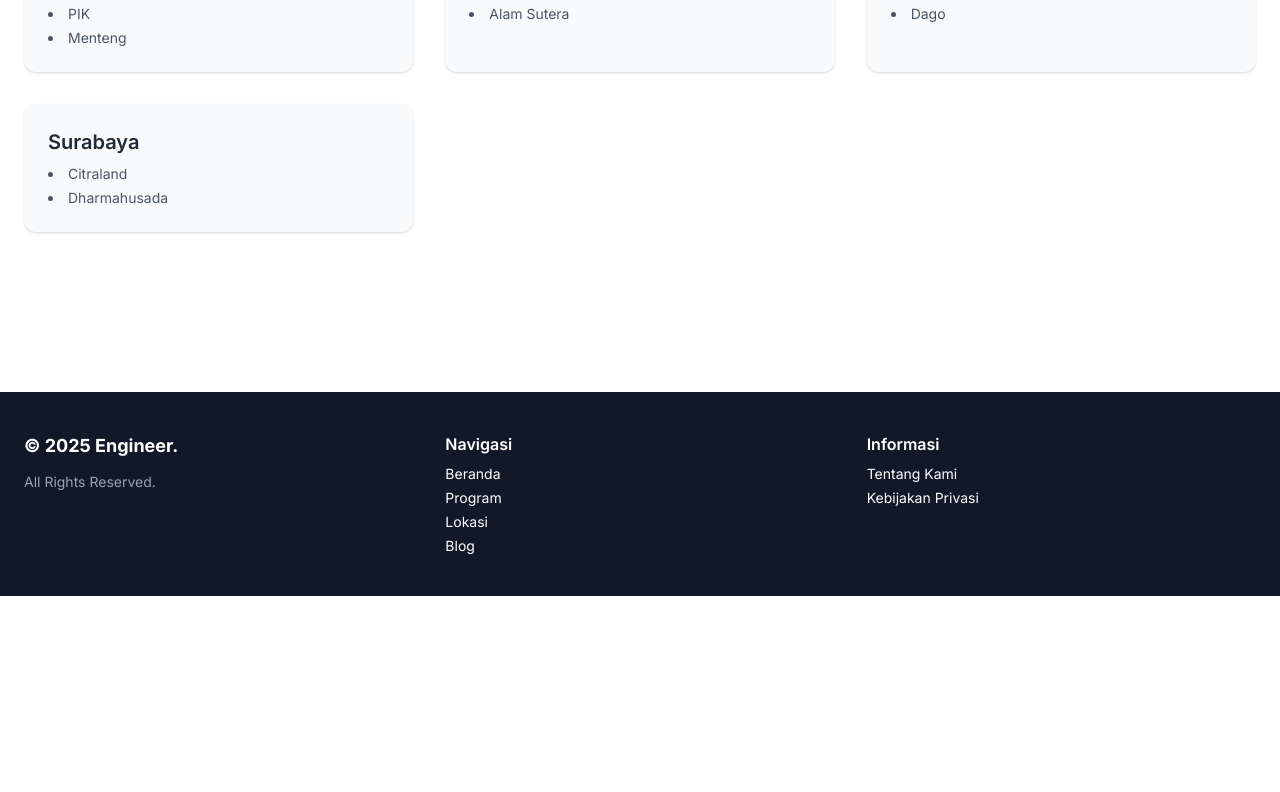
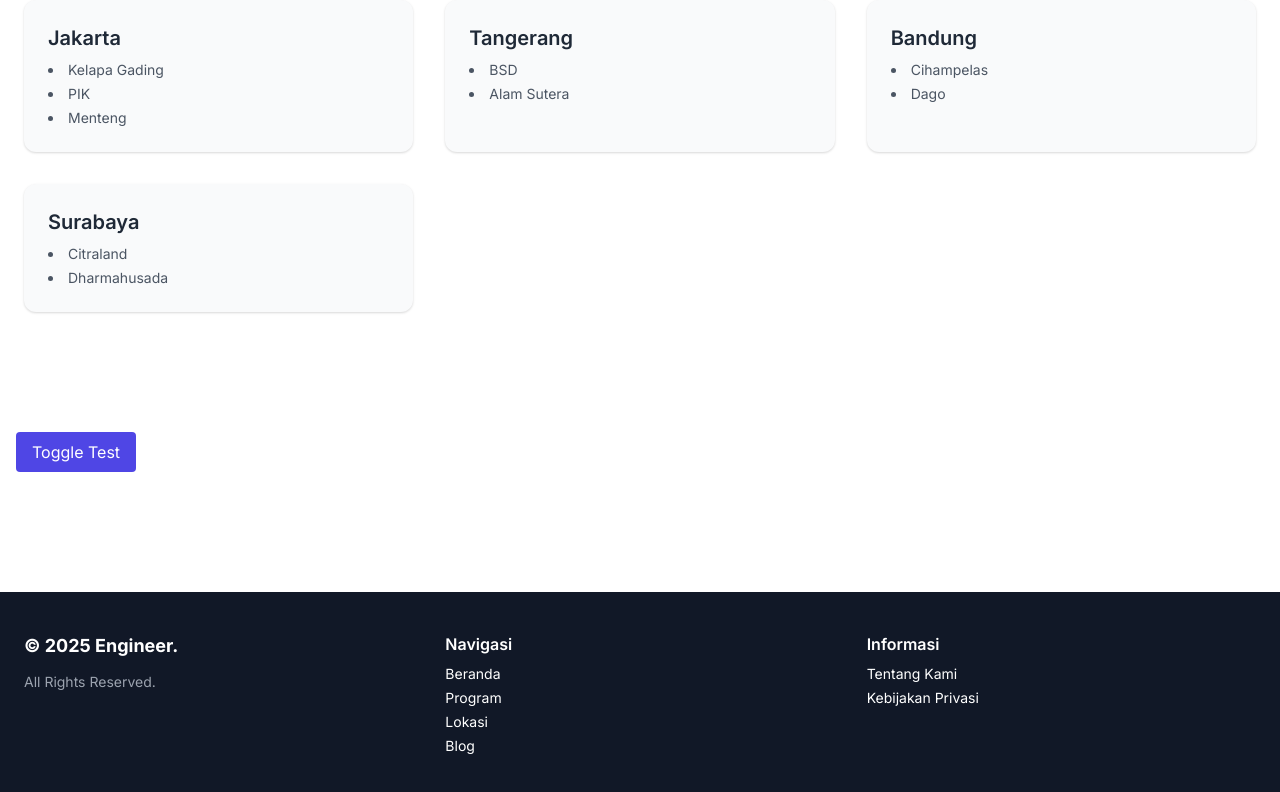
Before and after one commit to ikbaenjino/next, a Next.js app: page / in a window 1280 px wide. Shown: the part 3837-4629 px from the top of the page. Before the commit the page ends 4433 px from the top, so only its background shows below. Built offline with nearby package versions, Linux system fonts and the light colour scheme.

Commit message:
Update page.js

```diff
--- a/app/page.js
+++ b/app/page.js
@@ -1,3 +1,5 @@
+"use client"; // WAJIB agar komponen ini dan semua komponen anak bisa interaktif
+
 // Metadata OG langsung diinject ke halaman ini
 export const metadata = {
   title: "Engineer - Sekolah Coding & Teknologi",
@@ -26,6 +28,7 @@ export const metadata = {
   },
 };
 
+import { useState } from "react";
 import Hero from "../components/Hero";
 import Programs from "../components/Programs";
 import Methods from "../components/Methods";
@@ -40,7 +43,7 @@ const Locations = dynamic(() => import("../components/Locations"), { ssr: false
 
 export default function HomePage() {
   return (
-    <main>
+    <main className="pt-20">
       <Hero />
       <Programs />
       <Methods />
@@ -49,6 +52,27 @@ export default function HomePage() {
       <Events />
       <FAQ />
       <Locations />
+
+      {/* Komponen test untuk cek state React bekerja */}
+      <div className="px-4 py-10">
+        <ToggleTest />
+      </div>
     </main>
   );
 }
+
+// Komponen test interaktif
+function ToggleTest() {
+  const [show, setShow] = useState(false);
+  return (
+    <>
+      <button
+        className="bg-indigo-600 text-white px-4 py-2 rounded"
+        onClick={() => setShow(!show)}
+      >
+        Toggle Test
+      </button>
+      {show && <p className="mt-4 text-green-600">✅ State is working!</p>}
+    </>
+  );
+}
```
